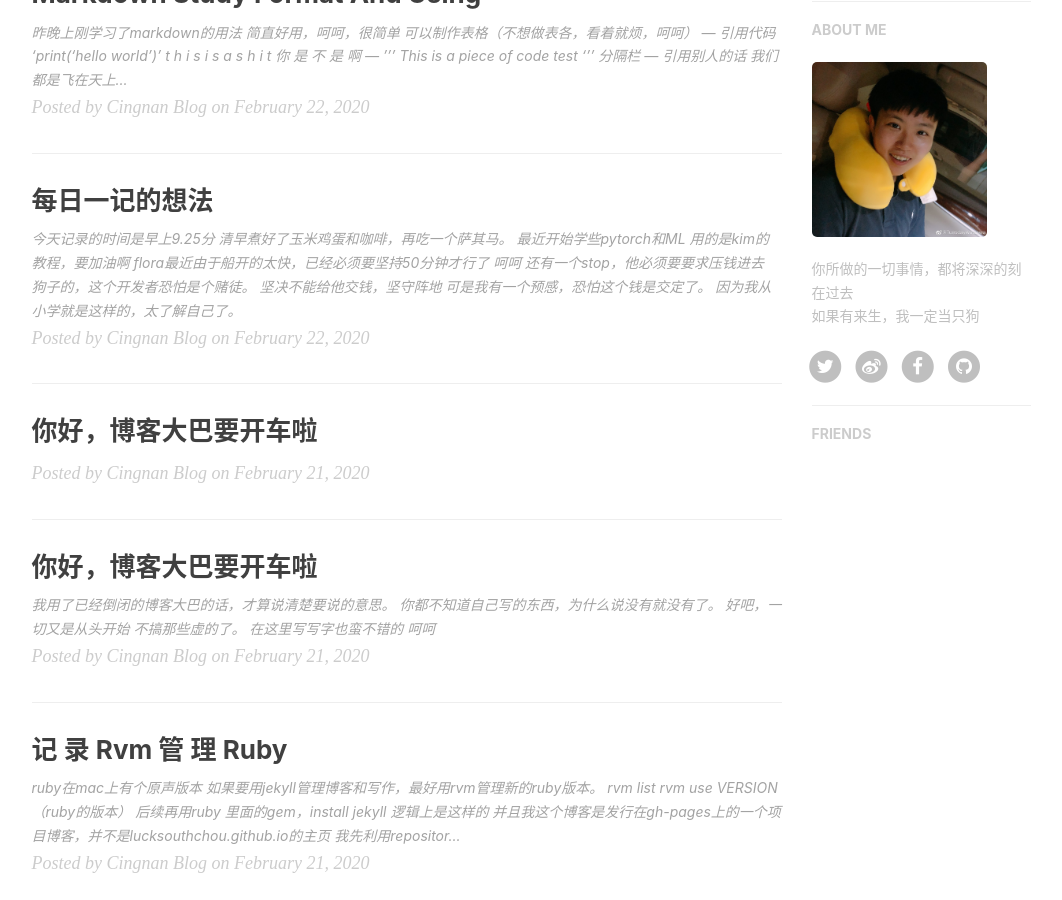
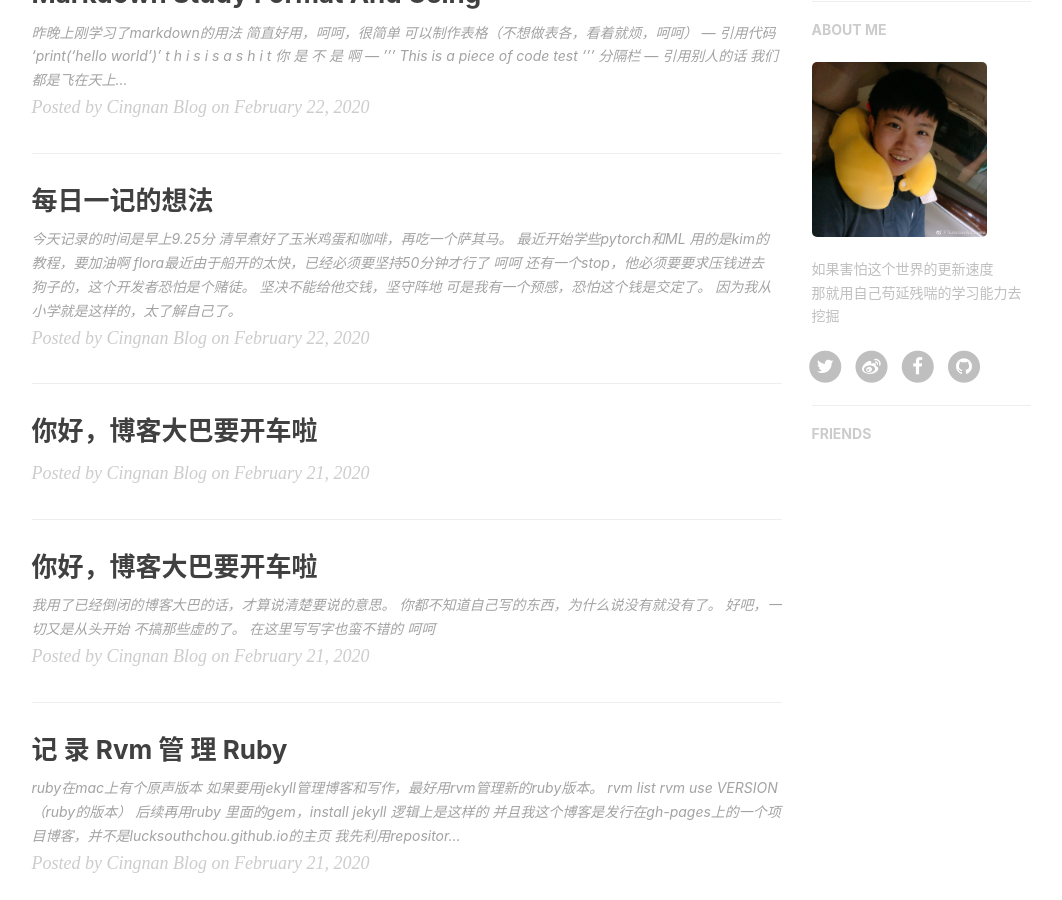
Before and after one commit to luckysouthchou/luckysouthchou.github.io, a Jekyll site: the page built from index.html, in a window 1280 px wide and 900 px high, scrolled down 491 px. Shown: the whole window, without its empty margins (136-1198 px from the left). Built offline with Jekyll 4.4.1, drawn with Linux system fonts in a browser that asks for light colours; nearby versions of some CDN libraries; the list of posts is cut into pages by our own code; comment, search, counter and statistics services are not loaded.

Commit message:
change theme

```diff
--- a/_config.yml
+++ b/_config.yml
@@ -78,7 +78,7 @@ netease_comment: false
 
 # Sidebar settings
 sidebar: true                           # whether or not using Sidebar.
-sidebar-about-description: "你所做的一切事情，都将深深的刻在过去<br>如果有来生，我一定当只狗"
+sidebar-about-description: "如果害怕这个世界的更新速度<br>那就用自己苟延残喘的学习能力去挖掘"
 sidebar-avatar: /img/datou-lucky.jpeg      # use absolute URL, seeing it's used in both `/` and `/about/`
 
 
```
